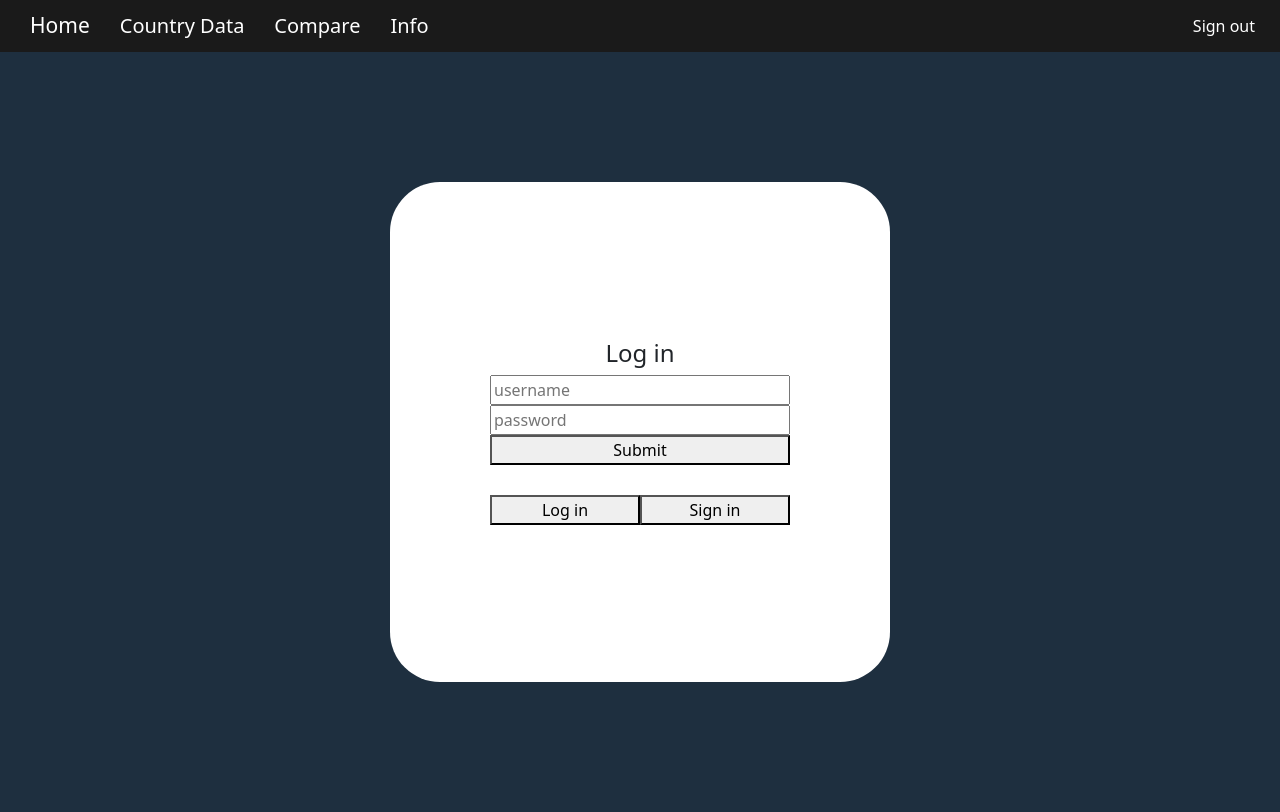
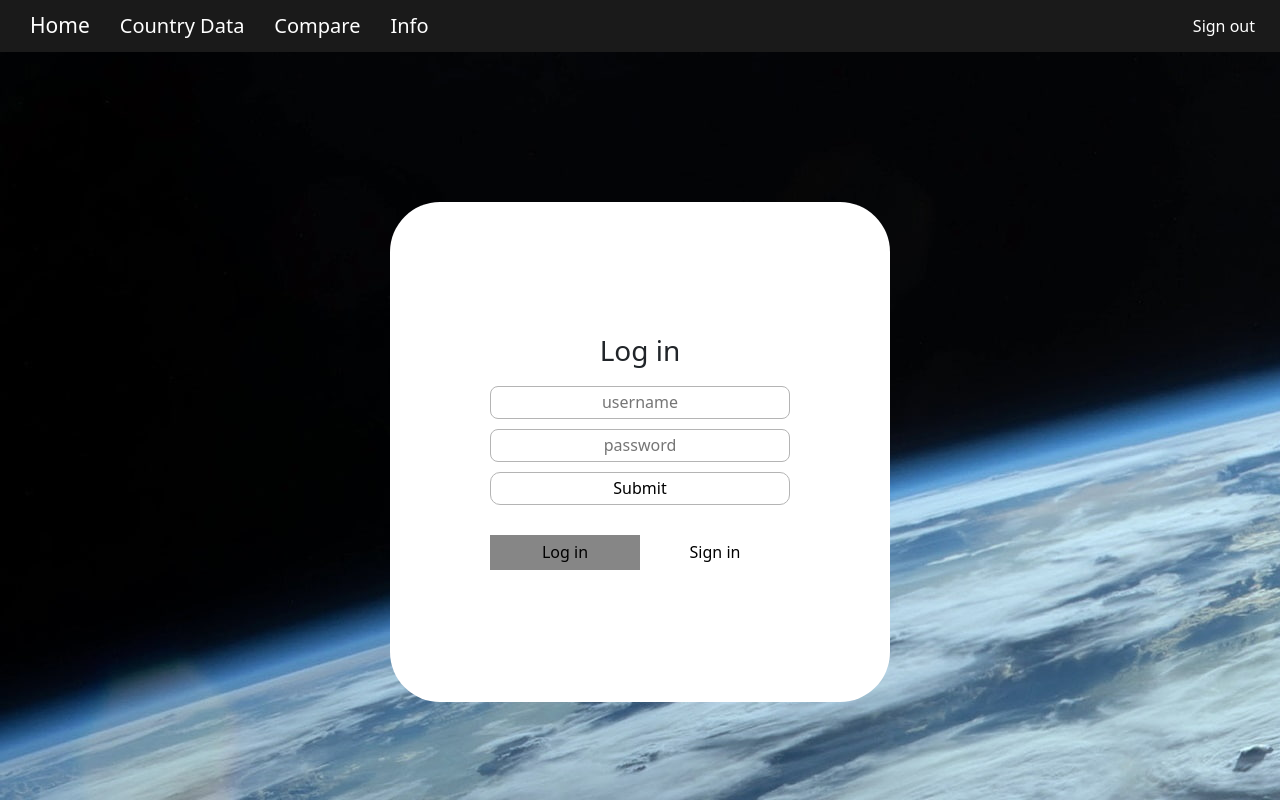
Before and after one commit to deansainer/living-cost-lens, a React (Create React App) app in the folder client/: page / in a window 1280 px wide. Built offline with nearby package versions, Linux system fonts and the light colour scheme.

Commit message:
configured, tested and styled the authorization component

```diff
--- a/client/src/components/Auth.js
+++ b/client/src/components/Auth.js
@@ -17,38 +17,44 @@ const Auth = () => {
 
 
   async function onSubmitForm(e, endpoint){
+    setMessage('')
     e.preventDefault()
-    setMessage('')
+    if(!isLogin && password !== confirmPassword){
+      setMessage("Passwords doesnt match")
+      return;
+    }
     const response = await axios.post(`http://localhost:3001/api/users/${endpoint}`, {username, password})
-    if(response.data.token && response.data.username){
-      Cookies.set('username', response.data.username, { expires: 7 });
-      Cookies.set('token', response.data.token, { expires: 7 });
-      window.location.reload()
+
+    if(isLogin && !response.data.token){
+      setMessage("Log in failed")
     } else {
-      setMessage('Auth action failed :(')
+      if(response.data.token && response.data.username){
+        Cookies.set('username', response.data.username, { expires: 7 });
+        Cookies.set('token', response.data.token, { expires: 7 });
+        window.location.reload()
+      }
     }
-
   }
 
   return (
     <div className='overlay'>
         <div className='form_container'>
 
-            {isLogin ? <h4>Log in</h4> : <h4>Sign up</h4>}
+            {isLogin ? <h3>Log in</h3> : <h3>Sign up</h3>}
             <form className='auth_form'>
                 <input value={username} type='text' placeholder='username' onChange={(e) => setUsername(e.target.value)}></input>
                 <input value={password} type='password' placeholder='password' onChange={(e) => setPassword(e.target.value)}></input>
                 {!isLogin && <input  value={confirmPassword} type='password' placeholder='confirm password' onChange={(e) => setConfirmPassword(e.target.value)}></input>}
-                <button onClick={(e) => onSubmitForm(e, isLogin ? 'login' : 'signup')}>Submit</button>
+                <button className='auth_form_submit' onClick={(e) => onSubmitForm(e, isLogin ? 'login' : 'signup')}>Submit</button>
             </form>
 
             <div className='auth_buttons'>
-                <button type='button' onClick={() => viewLogIn(true)} className='auth_btn'>Log in</button>
-                <button type='button' onClick={() => viewLogIn(false)} className='auth_btn'>Sign in</button>
+                <button style={isLogin ? {backgroundColor: '#868686'} : {backgroundColor: 'white'}} type='button' onClick={() => viewLogIn(true)} className='auth_type_btn'>Log in</button>
+                <button style={isLogin ? {backgroundColor: 'white'} : {backgroundColor: '#868686'}} type='button' onClick={() => viewLogIn(false)} className='auth_type_btn'>Sign in</button>
             </div>
-            {message && <span style={{color: 'red'}}>{message}</span>}
+            {message && <span style={{color: 'red', marginTop: '15px'}}>{message}</span>}
         </div>
-        </div>
+      </div>
   )
 }
 
--- a/client/src/index.css
+++ b/client/src/index.css
@@ -201,14 +201,10 @@ body{
 }
 
 .overlay{
-  position: absolute;
-  background-color: rgb(30, 47, 63);
-  height: 95vh;
-  width: 100vw;
   display: flex;
   justify-content: center;
   align-items: center;
-
+  margin-top: 150px;
 }
 
 .form_container{
@@ -228,8 +224,31 @@ body{
   width: 300px;
 }
 
-.auth_btn{
+.auth_form input{
+  border: 1px solid rgb(180, 180, 180);
+  margin-top: 10px;
+  border-radius: 8px;
+  height: 33px;
+  outline: none;
+  text-align: center;
+}
+
+.auth_form_submit{
+  border: 1px solid rgb(180, 180, 180);
+  margin-top: 10px;
+  height: 33px;
+  background-color: white;
+  border-radius: 10px;
+}
+.auth_form_submit:hover{
+  background-color: #868686;
+  color: white
+}
+.auth_type_btn{
   width: 50%;
+  border: 0px;
+  height: 35px;
+  background-color: white;
 }
 
 .auth_buttons{
```
Also changed, not shown: 1 other file (tests, documents, lock files or other folders).
